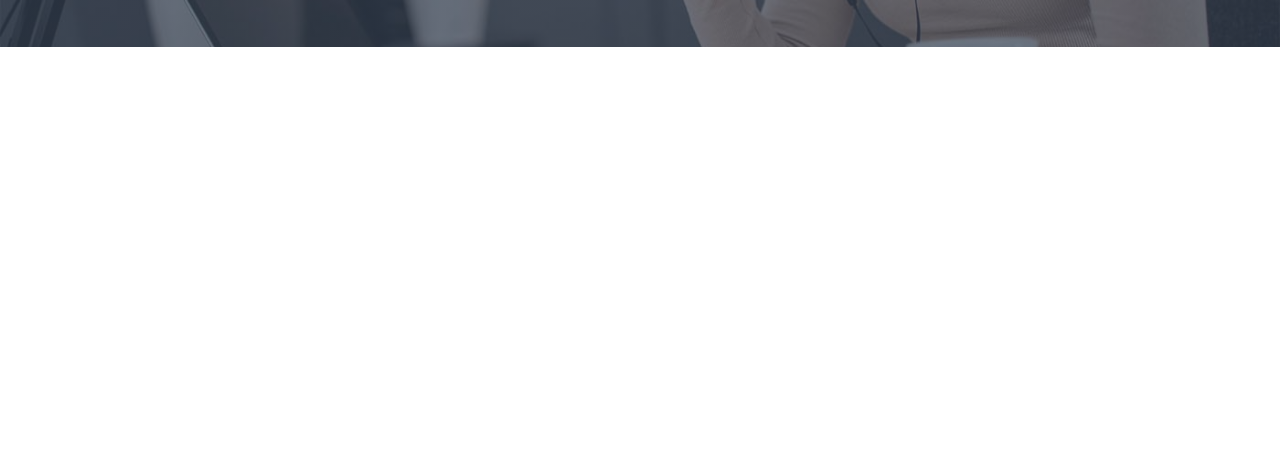
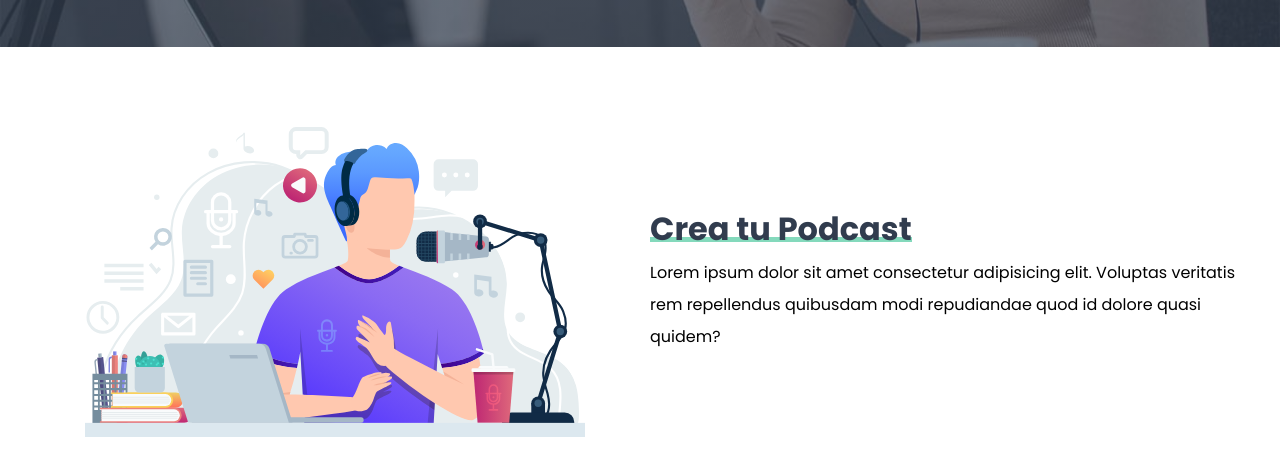
Before and after one commit to AtochePascual-Dev/PodcastApp, a website: page index.html in a window 1280 px wide. Shown: the part 622-1098 px from the top of the page. Before the commit the page ends 800 px from the top, so only its background shows below. Drawn offline with nearby package versions, Linux system fonts and the light colour scheme; files that its build step writes are made by us from their sources; files whose address does not match are found by name.

Commit message:
[ADD] crea podcast

```diff
--- a/index.html
+++ b/index.html
@@ -33,7 +33,20 @@
 		</div>
 	</header>
 
+	<section class="crea">
+		<div class="crea__content crea-container">
+			<figure>
+				<img class="crea__img" src="./build/img/imagen_podcast.svg" alt="imagen podcast" loading="lazy" width="250"
+					height="250">
+			</figure>
 
+			<div class="crea__texto">
+				<h2 class="crea__title">Crea tu Podcast</h2>
+				<p>Lorem ipsum dolor sit amet consectetur adipisicing elit. Voluptas veritatis rem repellendus quibusdam modi
+					repudiandae quod id dolore quasi quidem?</p>
+			</div>
+		</div>
+	</section>
 </body>
 
 </html>
--- /dev/null
+++ b/src/scss/UI/_crea.scss
@@ -0,0 +1,46 @@
+@use "../base/variables" as v;
+@use "../base/mixins" as m;
+
+.crea {
+  padding: 5rem 0;
+
+  @include m.tablet {
+    padding: 8rem 0;
+  }
+
+  &__content {
+    display: grid;
+    justify-items: center;
+    gap: 2rem;
+
+    @include m.tablet {
+      grid-template-columns: repeat(2, 1fr);
+    }
+  }
+
+  &__img {
+    width: 25rem;
+    height: auto;
+
+    @include m.tablet {
+      width: 50rem;
+    }
+  }
+
+  &__texto {
+    max-width: 60rem;
+    text-align: center;
+
+    @include m.tablet {
+      display: flex;
+      flex-direction: column;
+      justify-content: center;
+      align-items: flex-start;
+      text-align: start;
+    }
+  }
+
+  &__title {
+    margin-bottom: 1rem;
+  }
+}
--- a/src/scss/UI/_index.scss
+++ b/src/scss/UI/_index.scss
@@ -1,2 +1,3 @@
 @forward "./header";
 @forward "./botones";
+@forward "./crea";
--- a/src/scss/base/_globales.scss
+++ b/src/scss/base/_globales.scss
@@ -49,6 +49,25 @@ h1 {
   font-size: 4rem;
 }
 
+h2 {
+  position: relative;
+  z-index: 10;
+  display: inline-block;
+  font-size: 3.2rem;
+  color: v.$secundario;
+
+  &::after {
+    content: "";
+    z-index: -1;
+    bottom: 0.5rem;
+    position: absolute;
+    display: block;
+    width: 100%;
+    height: 5px;
+    background-color: v.$primario;
+  }
+}
+
 h3 {
   font-size: 2.8rem;
   text-transform: uppercase;
```
